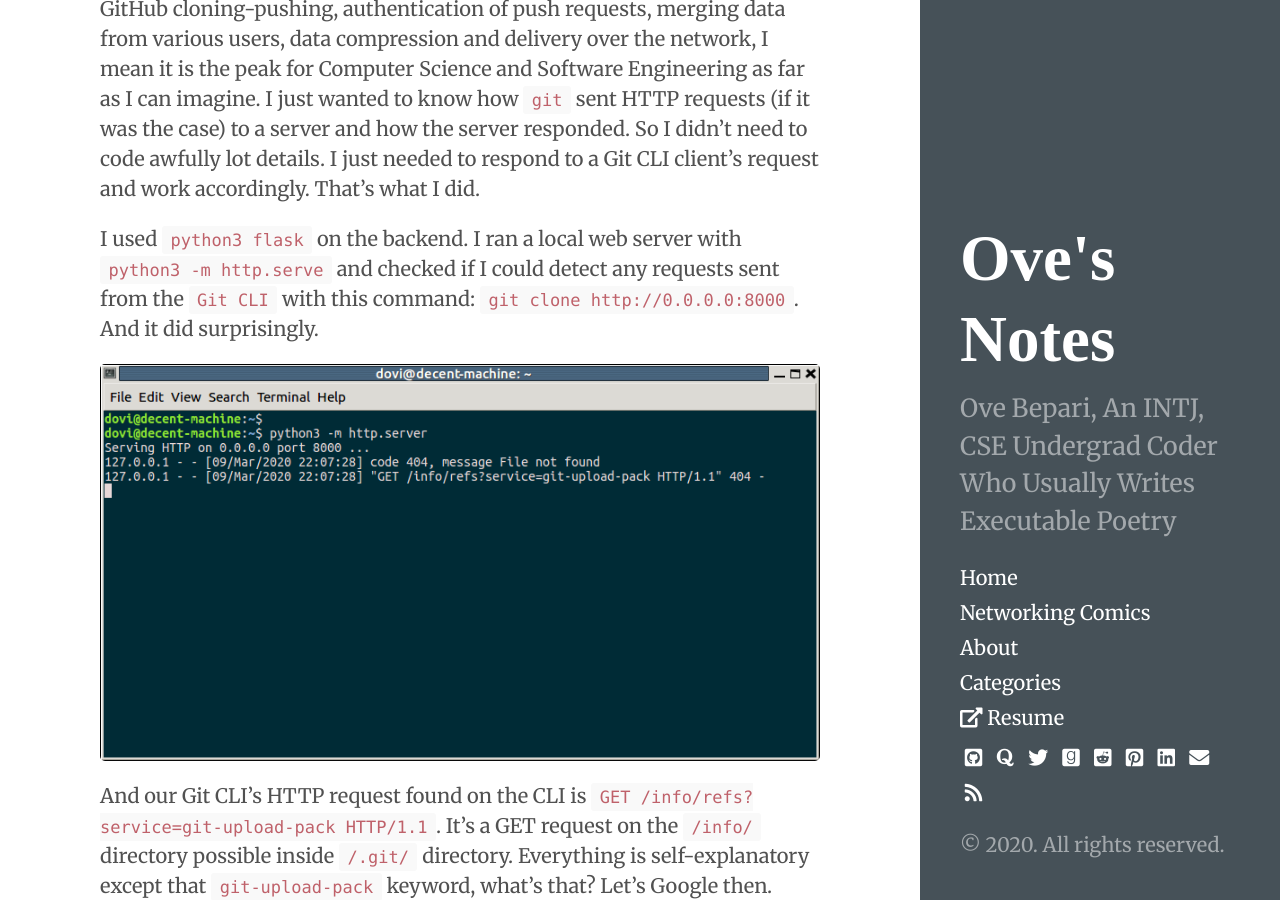
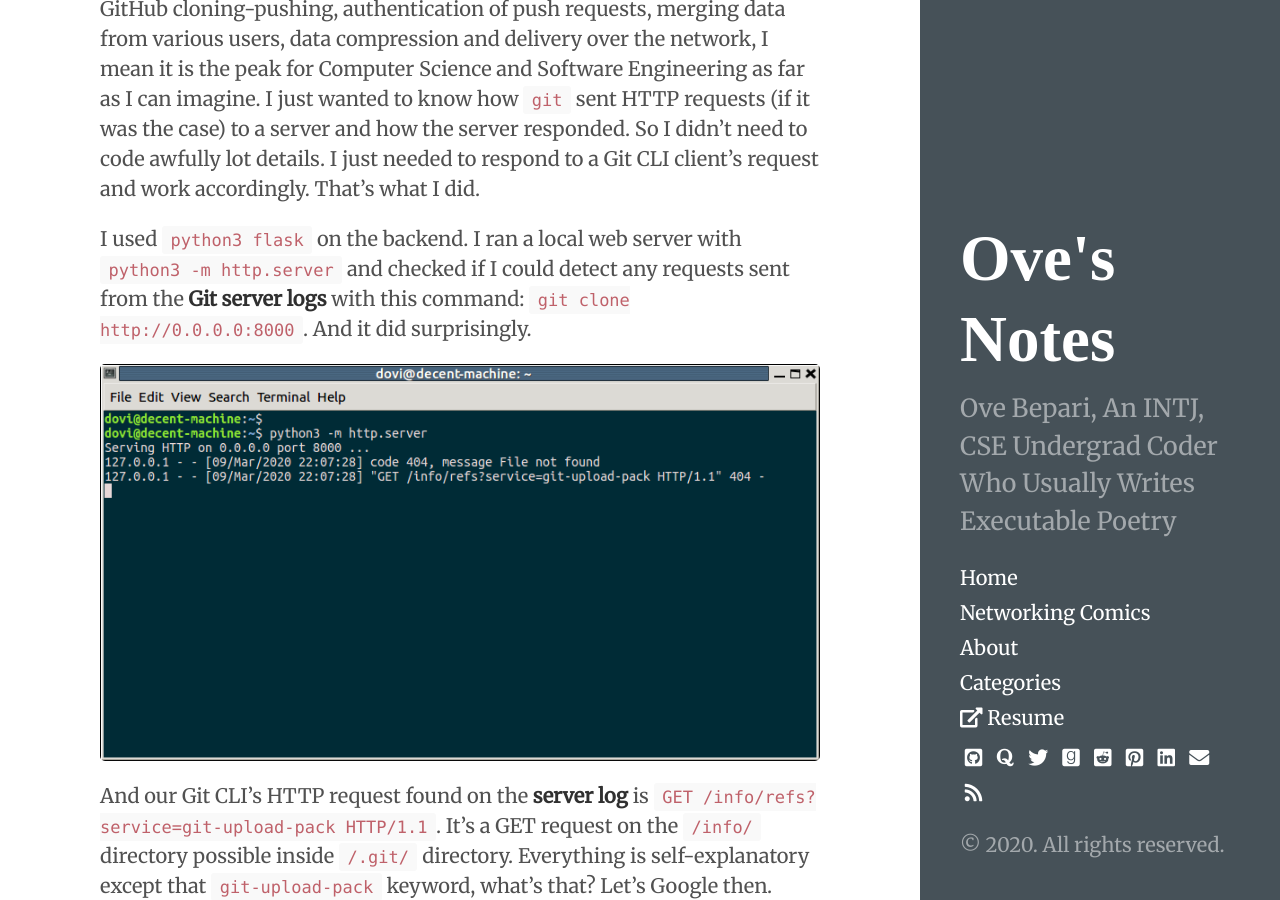
Before and after one commit to ovebepari/ovebepari.github.io, a Jekyll site: the page built from _posts/2020-03-09-I-made-my-own-github-not-really.md, in a window 1280 px wide and 900 px high, scrolled down 461 px. Built offline with Jekyll 4.4.1, drawn with Linux system fonts in a browser that asks for light colours; comment, search, counter and statistics services are not loaded.

Commit message:
git article - revision 3

```diff
--- a/_posts/2020-03-09-I-made-my-own-github-not-really.md
+++ b/_posts/2020-03-09-I-made-my-own-github-not-really.md
@@ -10,11 +10,11 @@ I always wandered how `git` worked internally. It's a beautiful piece of softwar
 
 GitHub is HUGE too, too many constrains, user authentication, inter-GitHub cloning-pushing, authentication of  push requests, merging data from various users, data compression and delivery over the network, I mean it is the peak for Computer Science and Software Engineering as far as I can imagine. I just wanted to know how `git` sent HTTP requests (if it was the case) to a server and how the server responded. So I didn't need to code awfully lot details. I just needed to respond to a Git CLI client's request and work accordingly. That's what I did.
 
-I used `python3 flask` on the backend. I ran a local web server with `python3 -m http.serve` and checked if I could detect any requests sent from the `Git CLI` with this command: `git clone http://0.0.0.0:8000`. And it did surprisingly.
+I used `python3 flask` on the backend. I ran a local web server with `python3 -m http.server` and checked if I could detect any requests sent from the **Git server logs** with this command: `git clone http://0.0.0.0:8000`. And it did surprisingly.
 
 ![Gits HTTP Request to the Server](/post_images/2020/Mar/gits_http_request.png){:.center-image}
 
-And our Git CLI's HTTP request found on the CLI is `GET /info/refs?service=git-upload-pack HTTP/1.1`. It's a GET request on the `/info/` directory possible inside `/.git/` directory. Everything is self-explanatory except that `git-upload-pack` keyword, what's that? Let's Google then.
+And our Git CLI's HTTP request found on the **server log** is `GET /info/refs?service=git-upload-pack HTTP/1.1`. It's a GET request on the `/info/` directory possible inside `/.git/` directory. Everything is self-explanatory except that `git-upload-pack` keyword, what's that? Let's Google then.
 
 <center>A few days of goggling!</center><br>
 
```
